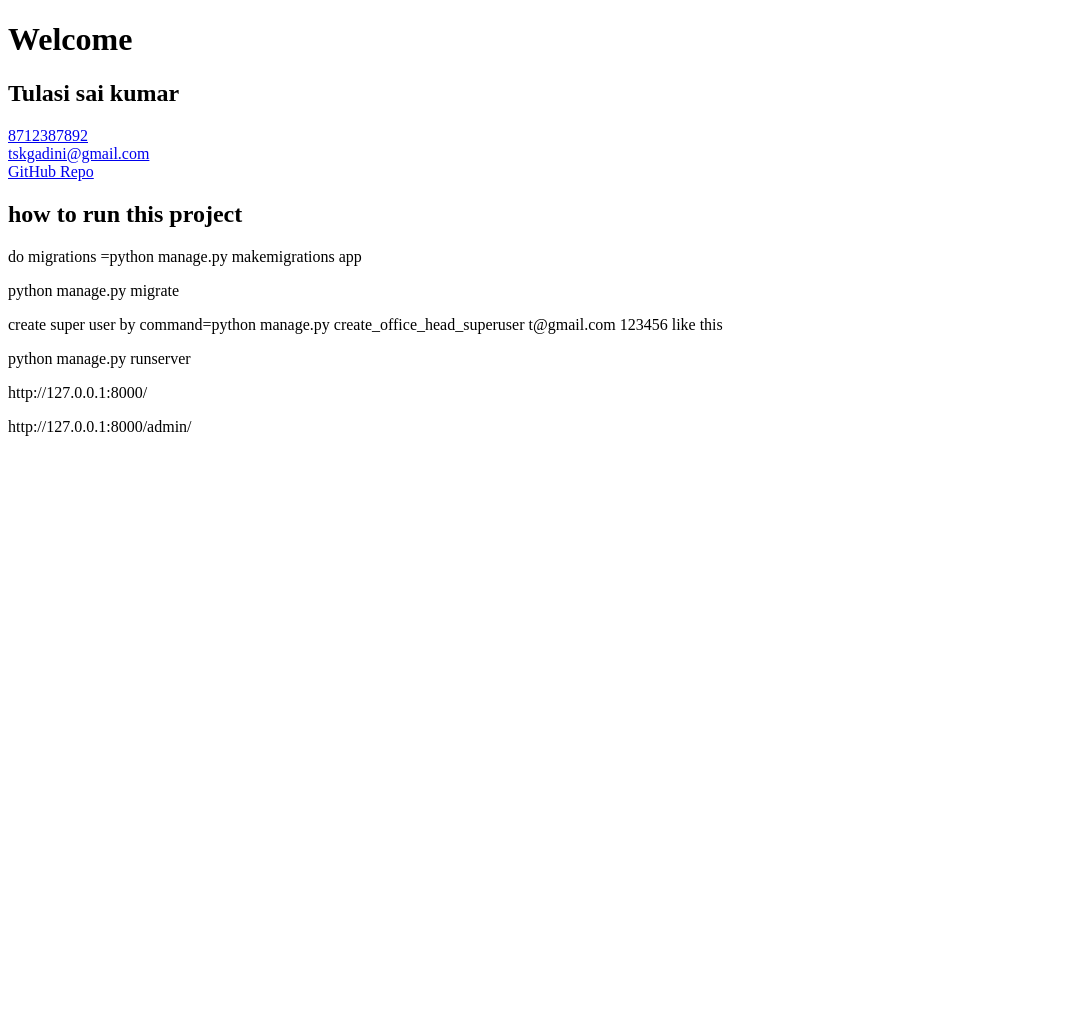
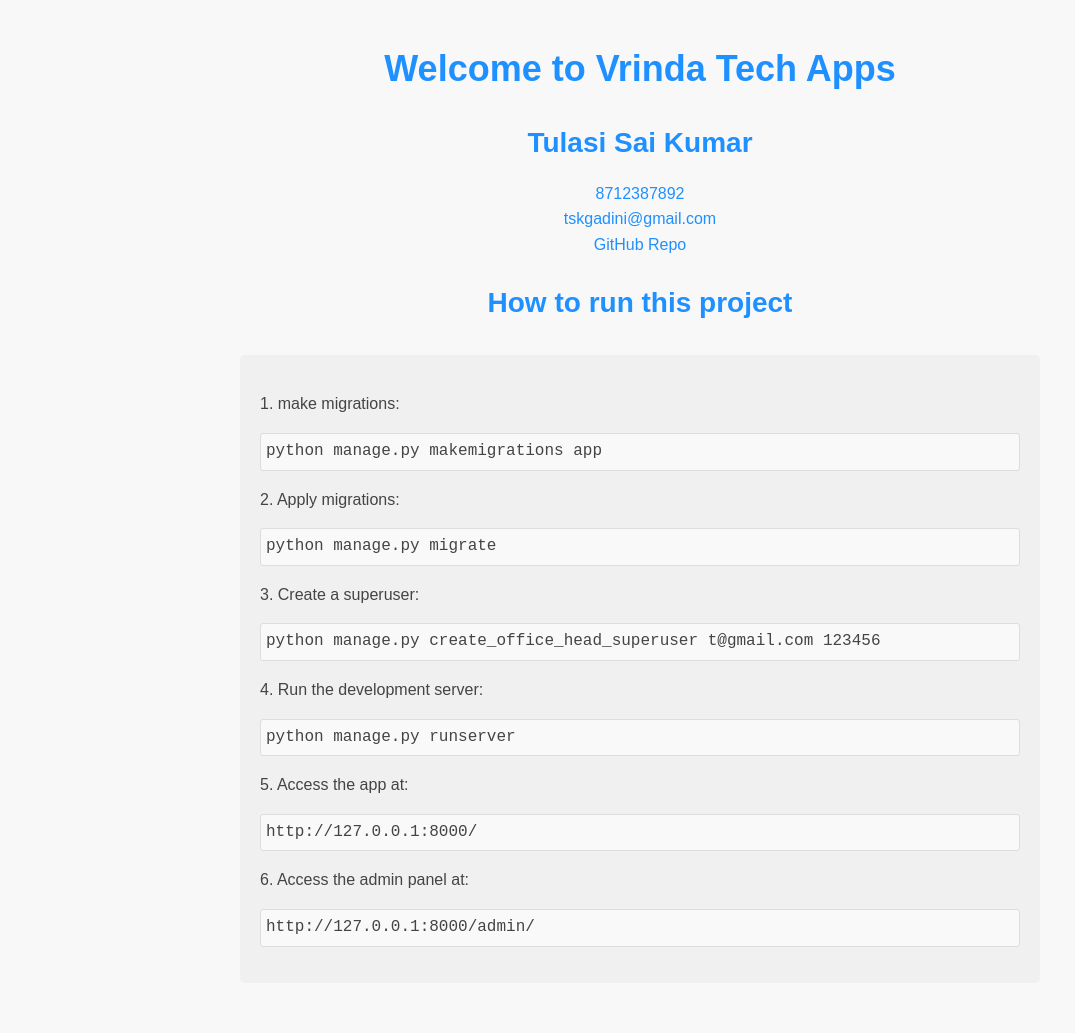
Before and after one commit to Tulasigadini/auth_admin, a Django app: page / in a window 1280 px wide. Shown: the whole page, without its empty margins (0-1075 px from the left). Before the commit the page ends 436 px from the top, so only its background shows below. Run offline with Django 4.2, Linux system fonts and the light colour scheme.

Commit message:
Update home.html

```diff
--- a/app/templates/app/home.html
+++ b/app/templates/app/home.html
@@ -2,20 +2,85 @@
 <html>
 <head>
     <title>Welcome to Vrinda Tech Apps</title>
+    <style>
+        body {
+            font-family: Arial, sans-serif;
+            text-align: center;
+            background-color: #f8f8f8;
+            margin: 0;
+            padding: 20px;
+            line-height: 1.6;
+            color: #444;
+        }
+
+        h1 {
+            color: #1e90ff;
+            font-size: 36px;
+            margin: 20px 0;
+        }
+
+        h2 {
+            color: #1e90ff;
+            font-size: 28px;
+            margin-bottom: 15px;
+        }
+
+        a {
+            color: #1e90ff;
+            text-decoration: none;
+            transition: color 0.3s;
+        }
+
+        a:hover {
+            color: #0a66c2;
+            text-decoration: underline;
+        }
+
+        .content {
+            max-width: 800px;
+            margin: 0 auto;
+        }
+
+        .instructions {
+            text-align: left;
+            margin: 30px 0;
+            padding: 20px;
+            background-color: #f0f0f0;
+            border-radius: 5px;
+        }
+
+        .code {
+            font-family: "Courier New", Courier, monospace;
+            background-color: #f9f9f9;
+            padding: 5px;
+            border: 1px solid #ddd;
+            border-radius: 3px;
+        }
+    </style>
 </head>
 <body>
-    <h1>Welcome</h1>
-    <h2>Tulasi sai kumar</h2>
-    <a href="8712387892" target="_blank">8712387892<br></a>
-    <a href="tskgadini@gmail.com" target="_blank">tskgadini@gmail.com<br></a>
-    <a href="https://github.com/your_username/your_repository" target="_blank">GitHub Repo</a>
+    <div class="content">
+        <h1>Welcome to Vrinda Tech Apps</h1>
+        <h2>Tulasi Sai Kumar</h2>
+        <a href="tel:8712387892" target="_blank">8712387892<br></a>
+        <a href="mailto:tskgadini@gmail.com" target="_blank">tskgadini@gmail.com<br></a>
+        <a href="https://github.com/Tulasigadini/auth_admin" target="_blank">GitHub Repo</a>
 
-    <h2>how to run this project</h2>
-    <p>do migrations =python manage.py makemigrations app</p>
-    <p>python manage.py migrate</p>
-    <p>create super user by command=python manage.py create_office_head_superuser t@gmail.com 123456 like this</p>
-    <p>python manage.py runserver</p>
-    <p>http://127.0.0.1:8000/</p>
-    <p>http://127.0.0.1:8000/admin/</p>
+        <h2>How to run this project</h2>
+        <div class="instructions">
+            <p>1. make migrations:</p>
+            <p class="code">python manage.py makemigrations app</p>
+            <p>2. Apply migrations:</p>
+            <p class="code">python manage.py migrate</p>
+            <p>3. Create a superuser:</p>
+            <p class="code">python manage.py create_office_head_superuser t@gmail.com 123456</p>
+            <p>4. Run the development server:</p>
+            <p class="code">python manage.py runserver</p>
+            <p>5. Access the app at:</p>
+            <p class="code">http://127.0.0.1:8000/</p>
+            <p>6. Access the admin panel at:</p>
+            <p class="code">http://127.0.0.1:8000/admin/</p>
+        </div>
+    </div>
 </body>
 </html>
```
